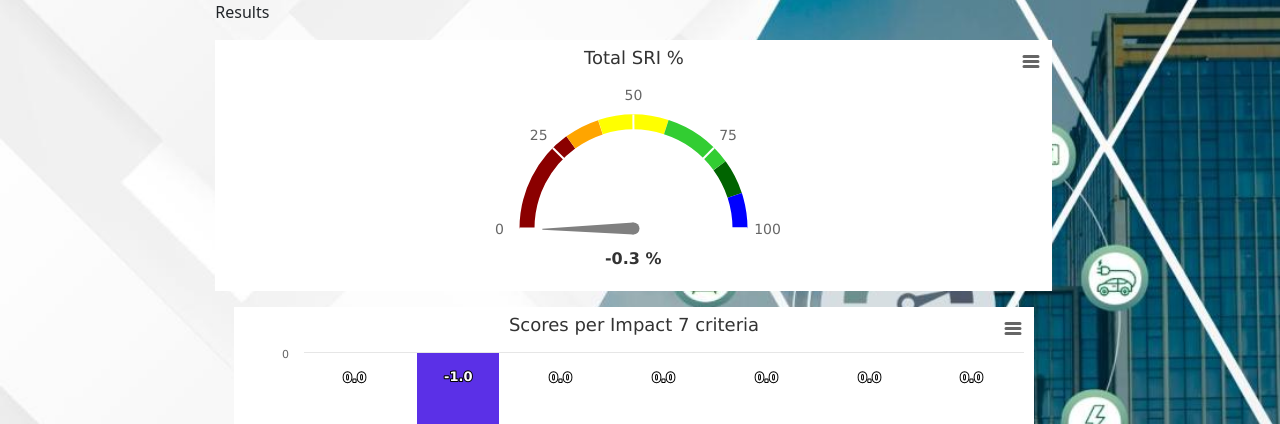
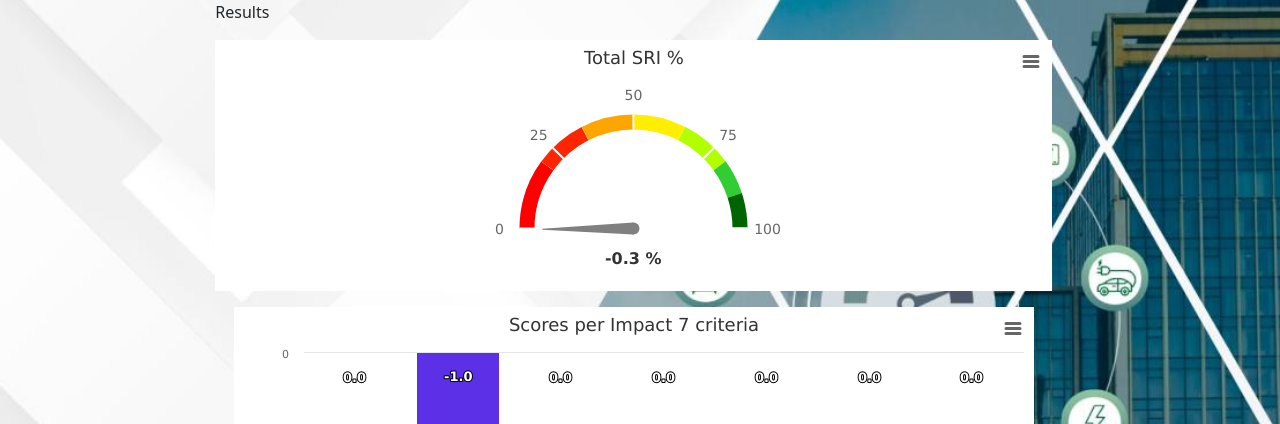
Before and after one commit to PANOUR2429/SRI, a Django app: page /SRI_result/1 in a window 1280 px wide. Shown: the part 56-480 px from the top of the page. Run offline with Django 5.2, Linux system fonts and the light colour scheme; data comes from the database, SQL or seed files in the repository; some libraries are stand-ins or nearby versions.

Commit message:
fixed points

```diff
--- a/SRIsite/SRIapp/Templates/SRI_result.html
+++ b/SRIsite/SRIapp/Templates/SRI_result.html
@@ -123,33 +123,38 @@
                     lineWidth: 0,
                     plotBands: [{
                              from: 0,
-                             to: 30,
-                             color: '#8B0000', // dark red
+                             to: 20,
+                             color: '#FF0000', //  red
                              thickness: 15,
                              }, {
-                             from: 30,
-                             to: 40,
+                             from: 20,
+                             to: 35,
+                             color:  '#FF2500', // orange red
+                             thickness: 15,
+                             }, {
+                             from: 35,
+                             to: 50,
                              color:  '#FFA500', // orange
                              thickness: 15,
                              }, {
-                             from: 40,
-                             to: 60,
-                             color:'#FFFF00', // yellow
+                             from: 50,
+                             to: 65,
+                             color:'#FFEE00', // yellow orange
                              thickness: 15
                              }, {
-                             from: 60,
+                             from: 65,
                              to: 80,
-                             color:'#32CD32', // lime green
+                             color:'#B2FF00', // yellow green
                              thickness: 15
                              }, {
                              from: 80,
                              to: 90,
-                             color:'#006400', // dark green
+                             color:'#32CD32', // lime green
                              thickness: 15
                              }, {
                              from: 90,
                              to: 100,
-                             color:'#0000FF', // blue
+                             color:'#006400', // dark green
                              thickness: 15
                              }]
                              },
```
